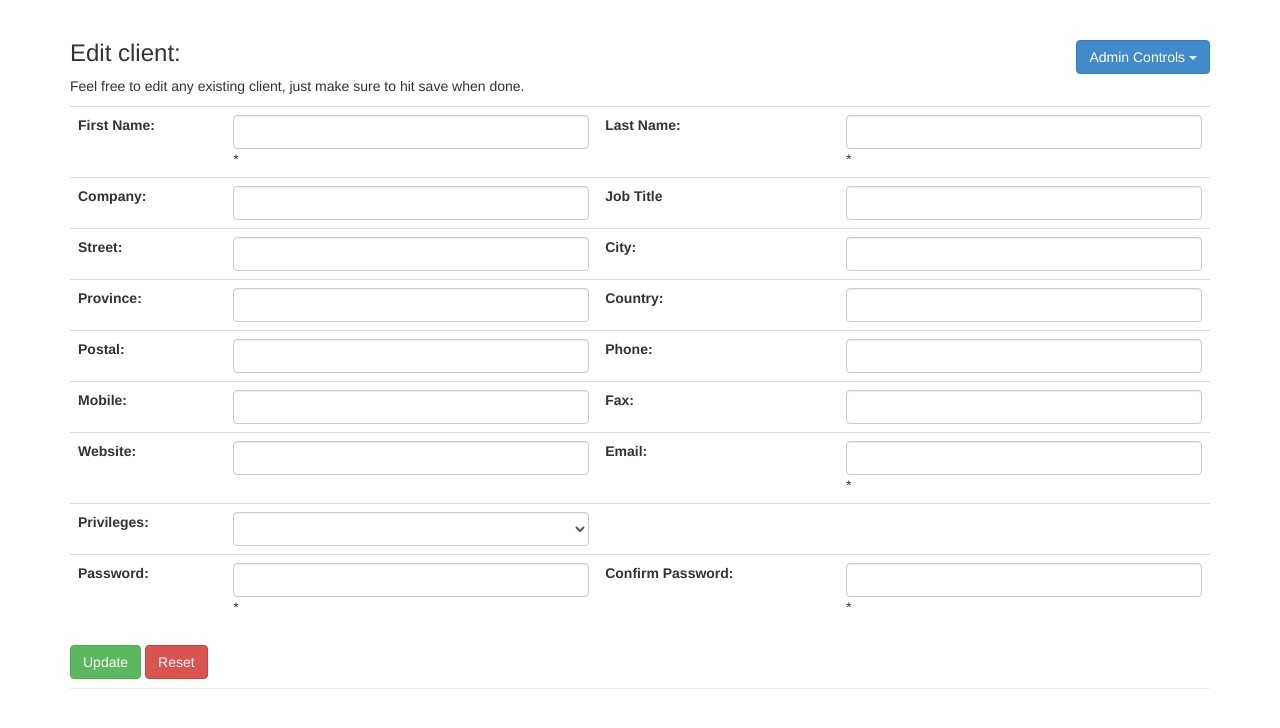
After one commit to Sacamano604/Ordering-System, a PHP site: page /update-clients.php in a window 1280 px wide. The commit adds this page. Shown: the top 728 px of the page. Run offline with PHP 8.4, Linux system fonts and the light colour scheme; data that the repository does not hold is empty; some libraries are stand-ins or nearby versions.

Commit message:
Edit client added
Functionality to edit client from the view clients page has been added

```diff
--- /dev/null
+++ b/admin/update-clients.php
@@ -0,0 +1,266 @@
+<?php include('../inc/dbconnect.php') ?>
+<!DOCTYPE html>
+<html lang="en">
+<head>
+<meta charset="utf-8">
+<meta http-equiv="X-UA-Compatible" content="IE=edge">
+<meta name="viewport" content="width=device-width, initial-scale=1">
+  <title>View Clients</title>
+  <!-- Bootstrap -->
+  <link href="../css/bootstrap.min.css" rel="stylesheet">
+  <!-- HTML5 Shim and Respond.js IE8 support of HTML5 elements and media queries -->
+  <!-- WARNING: Respond.js doesnt work if you view the page via file:// -->
+  <!--[if lt IE 9]>
+  <script src="https://oss.maxcdn.com/libs/html5shiv/3.7.0/html5shiv.js"></script>
+  <script src="https://oss.maxcdn.com/libs/respond.js/1.4.2/respond.min.js"></script>
+  <![endif]-->
+</head>
+<body>
+<div class="container">
+  <div class="page-header">
+   <div class="btn-group" style="float: right;">
+    <button type="button" class="btn btn-primary dropdown-toggle" data-toggle="dropdown"> Admin Controls <span class="caret"></span></button>
+      <ul class="dropdown-menu" role="menu">
+        <li><a href="add-clients.php">Add Clients</a></li>
+        <li><a href="view-clients.php">View Clients</a></li>
+        <li class="divider"></li>
+        <li><a href="add-products.php">Add Products</a></li>
+        <li><a href="view-products.php">View Products</a></li>
+        <li class="divider"></li>
+        <li><a href="add-transactions.php">Add Transactions</a></li>
+        <li><a href="view-transactions.php">View Transactions</a></li>
+        <li class="divider"></li>
+        <li><a href="../inc/logout.php">Logout</a></li>
+      </ul>
+  </div>
+
+
+
+
+
+
+
+
+<?php
+if (isset($_POST['update'])) { // if the POSTED VALUE of the name INVALID "is set" then...
+$clientid = $_POST['clientid'];
+$first = $_POST['first'];
+$last = $_POST['last'];
+$company = $_POST['company'];
+$jobtitle = $_POST['jobtitle'];
+$street = $_POST['street'];
+$city = $_POST['city'];
+$province = $_POST['province'];
+$country = $_POST['country'];
+$postal = $_POST['postal'];
+$phone = $_POST['phone'];
+$fax = $_POST['fax'];
+$mobile = $_POST['mobile'];
+$website = $_POST['website'];
+$email = $_POST['email'];
+$password = $_POST['password'];
+$confirmpassword = $_POST['confirmpassword'];
+$privileges = $_POST['privileges'];
+
+include('../inc/validate.php');
+if ($validate == "pass") {
+// UPDATE client based on the clientid
+$sql = "UPDATE clients SET first='$first', last='$last', company='$company', jobtitle='$jobtitle', street='$street', city='$city', province='$province', country='$country', postal='$postal', phone='$phone', fax='$fax', mobile='$mobile', website='$website', email='$email', password=PASSWORD('$password'), confirmpassword=PASSWORD('$confirmpassword'), privileges='$privileges' WHERE clientid='$clientid'";
+$result = mysql_query($sql);
+?>
+
+<h3>Thank you. Client: <?php echo $first; ?> <?php echo $last; ?> has been edited.</h3>
+<table class="table">
+  <tr>
+    <td><strong>First Name: </strong></td>
+    <td><?php echo $first; ?></td>
+    <td><strong>Last Name:</strong></td>
+    <td><?php echo $last; ?></td>
+  </tr>
+  <tr>
+    <td><strong>Company:</strong></td>
+    <td><?php echo $company; ?></td>
+    <td><strong>Job Title</strong></td>
+    <td><?php echo $jobtitle; ?></td>
+  </tr>
+  <tr>
+    <td><strong>Street:</strong></td>
+    <td><?php echo $street; ?></td>
+    <td><strong>City:</strong></td>
+    <td><?php echo $city; ?></td>
+  </tr>
+  <tr>
+    <td><strong>Province:</strong></td>
+    <td><?php echo $province; ?></td>
+    <td><strong>Country:</strong><strong></strong></td>
+    <td><?php echo $country; ?></td>
+  </tr>
+  <tr>
+    <td><strong>Postal:</strong></td>
+    <td><?php echo $postal; ?></td>
+    <td><strong>Phone:</strong></td>
+    <td><?php echo $phone; ?></td>
+  </tr>
+  <tr>
+    <td><strong>Mobile:</strong></td>
+    <td><?php echo $mobile; ?></td>
+    <td><strong>Fax:</strong></td>
+    <td><?php echo $fax; ?></td>
+  </tr>
+  <tr>
+    <td><strong>Website:</strong></td>
+    <td> http://<?php echo $website ?></td>
+    <td><strong>Email:</strong><strong></strong></td>
+    <td><?php echo $email; ?></td>
+  </tr>
+  <tr>
+    <td><strong>Privileges:</strong></td>
+    <td><?php echo $privileges; ?></td>
+    <td>&nbsp;</td>
+    <td>&nbsp;</td>
+  </tr>
+  <tr>
+    <td><strong>Password:</strong></td>
+    <td><?php echo $password; ?></td>
+    <td><strong>Confirm Password:</strong></td>
+    <td><?php echo $confirmpassword; ?></td>
+  </tr>
+</table>
+<?php } ?>
+<?php } else { ?>
+<?php
+if (isset($_GET['clientid'])) { // if the POSTED VALUE of the name CLIENTID "is set" then...
+  $clientid = $_GET['clientid']; // put value into variable
+}
+//Query DATABASE
+$result = mysql_query("SELECT * FROM clients WHERE clientid = $clientid");
+//Fetch Array from DATABASE
+$row = mysql_fetch_array($result);
+$clientid = $row["clientid"];
+$first = $row["first"];
+$last = $row["last"];
+$company = $row["company"];
+$jobtitle = $row["jobtitle"];
+$street = $row["street"];
+$city = $row["city"];
+$province = $row["province"];
+$country = $row["country"];
+$postal = $row["postal"];
+$phone = $row["phone"];
+$mobile = $row["mobile"];
+$fax = $row["fax"];
+$website = $row["website"];
+$email = $row["email"];
+$password = $row["password"];
+$confirmpassword = $row["confirmpassword"];
+$privileges = $row["privileges"];
+
+if ($privileges == "Admin") {
+$privileges_other = "Customer";
+} else {
+$privileges_other = "Admin";
+}
+?>
+<div id="page-header">
+  <h3>Edit client: <?php echo $first; ?> <?php echo $last; ?></h3>
+  <p>Feel free to edit any existing client, just make sure to hit save when done.</p>
+</div>
+<form action="<?php echo $_SERVER['PHP_SELF']; ?>" method="post">
+<input name="clientid" type="hidden" value="<?php echo $clientid; ?>" />
+<table class="table">
+    <tr>
+      <td><strong>First Name: </strong></td>
+      <td><input name="first" class="form-control" type="text" value="<?php echo $first; ?>" maxlength="128" /> * </td>
+      <td><strong>Last Name:</strong></td>
+      <td><input name="last" class="form-control" type="text" value="<?php echo $last; ?>" maxlength="128" /> * </td>
+    </tr>
+    <tr>
+      <td><strong>Company:</strong></td>
+      <td><input name="company" class="form-control" type="text" value="<?php echo $company; ?>" maxlength="128" /></td>
+      <td><strong>Job Title</strong></td>
+      <td><input name="jobtitle" class="form-control" type="text" value="<?php echo $jobtitle; ?>" maxlength="128" /></td>
+    </tr>
+    <tr>
+      <td><strong>Street:</strong></td>
+      <td><input name="street" class="form-control" type="text" value="<?php echo $street; ?>" maxlength="128" /></td>
+      <td><strong>City:</strong></td>
+      <td><input name="city" class="form-control" type="text" value="<?php echo $city; ?>" maxlength="128" /></td>
+    </tr>
+    <tr>
+      <td><strong>Province:</strong></td>
+      <td><input name="province" class="form-control" type="text" value="<?php echo $province; ?>" maxlength="128" /></td>
+      <td><strong>Country:</strong><strong></strong></td>
+      <td><input name="country" class="form-control" type="text" value="<?php echo $country; ?>" maxlength="128" /></td>
+    </tr>
+    <tr>
+      <td><strong>Postal:</strong></td>
+      <td><input name="postal" class="form-control" type="text" value="<?php echo $postal; ?>" maxlength="128" /></td>
+      <td><strong>Phone:</strong></td>
+      <td><input name="phone" class="form-control" type="text" value="<?php echo $phone; ?>" maxlength="128" /></td>
+    </tr>
+    <tr>
+      <td><strong>Mobile:</strong></td>
+      <td><input name="mobile" class="form-control" type="text" value="<?php echo $mobile; ?>" maxlength="128" /></td>
+      <td><strong>Fax:</strong></td>
+      <td><input name="fax" class="form-control" type="text" value="<?php echo $fax; ?>" maxlength="128" /></td>
+    </tr>
+    <tr>
+      <td><strong>Website:</strong></td>
+      <td><input name="website" class="form-control" type="text" value="<?php echo $website; ?>" maxlength="128" /></td>
+      <td><strong>Email:</strong><strong></strong></td>
+      <td><input name="email" class="form-control" type="text" value="<?php echo $email; ?>" maxlength="128" /> * </td>
+    </tr>
+    <tr>
+      <td><strong>Privileges:</strong></td>
+      <td><select name="privileges" class="form-control" id="privileges">
+              <option value="<?php echo $privileges; ?>" selected="selected"><?php echo $privileges; ?></option>
+              <option value="<?php echo $privileges_other; ?>"><?php echo $privileges_other; ?></option>
+          </select></td>
+      <td></td>
+      <td></td>
+    </tr>
+    <tr>
+      <td><strong>Password:</strong></td>
+      <td><input name="password" class="form-control" id="password" value="<?php echo $confirmpassword; ?>" maxlength="128" /> * </td>
+      <td><strong>Confirm Password:</strong></td>
+      <td><input name="confirmpassword" class="form-control" id="confirmpassword" value="<?php echo $confirmpassword; ?>" maxlength="128" /> * </td>
+    </tr>
+  </table>
+  <button type="submit" class="btn btn-success" name="update" id="update" value="update">Update</button>
+  <button type="reset" class="btn btn-danger" name="Reset" value="Reset">Reset</button>
+</form>
+<?php } ?>
+
+
+
+
+
+
+
+
+
+
+
+
+
+
+
+
+
+
+
+
+
+
+
+
+
+
+
+</div>
+<!-- jQuery (necessary for Bootstrap's JavaScript plug</a>ins) -->
+<script src="https://ajax.googleapis.com/ajax/libs/jquery/1.11.0/jquery.min.js"></script>
+<!-- Include all compiled plugins (below), or include individual files as needed -->
+<script src="../js/bootstrap.min.js"></script>
+</body>
+</html>
```
Also changed, not shown: admin/view-clients.php (+1 -38 lines).
